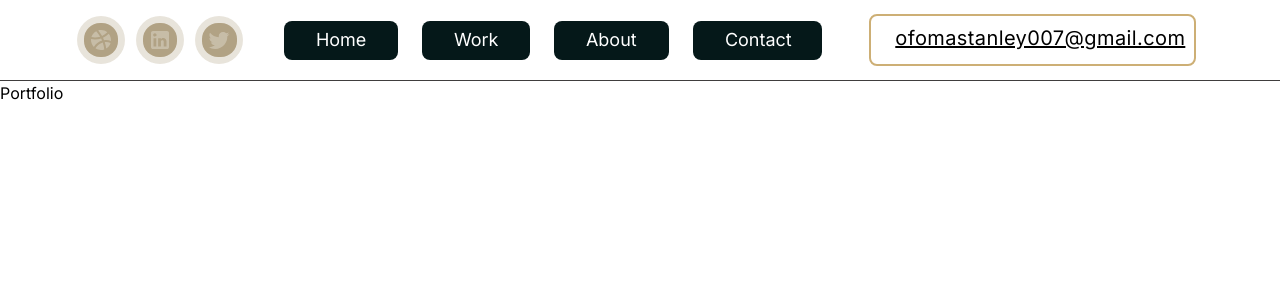
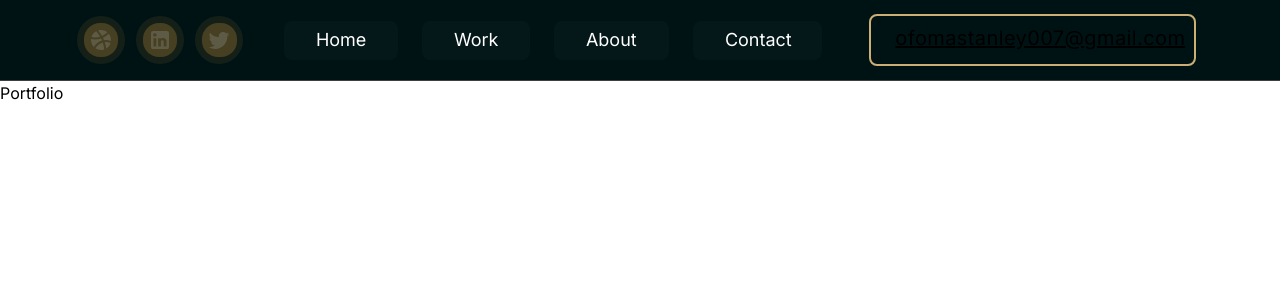
Before and after one commit to Maxwell011/portfolio-design, a Next.js app: page / in a window 1280 px wide. Shown: the top 300 px of the page. Built offline with nearby package versions, Linux system fonts and the light colour scheme.

Commit message:
Add black color to the colors object

```diff
--- a/tailwind.config.ts
+++ b/tailwind.config.ts
@@ -10,7 +10,7 @@ const config: Config = {
     colors: {
       gold: "#CDAF75",
       base: "#7A602C",
-
+      black: "#001314",
     },
   },
   plugins: [],
```
